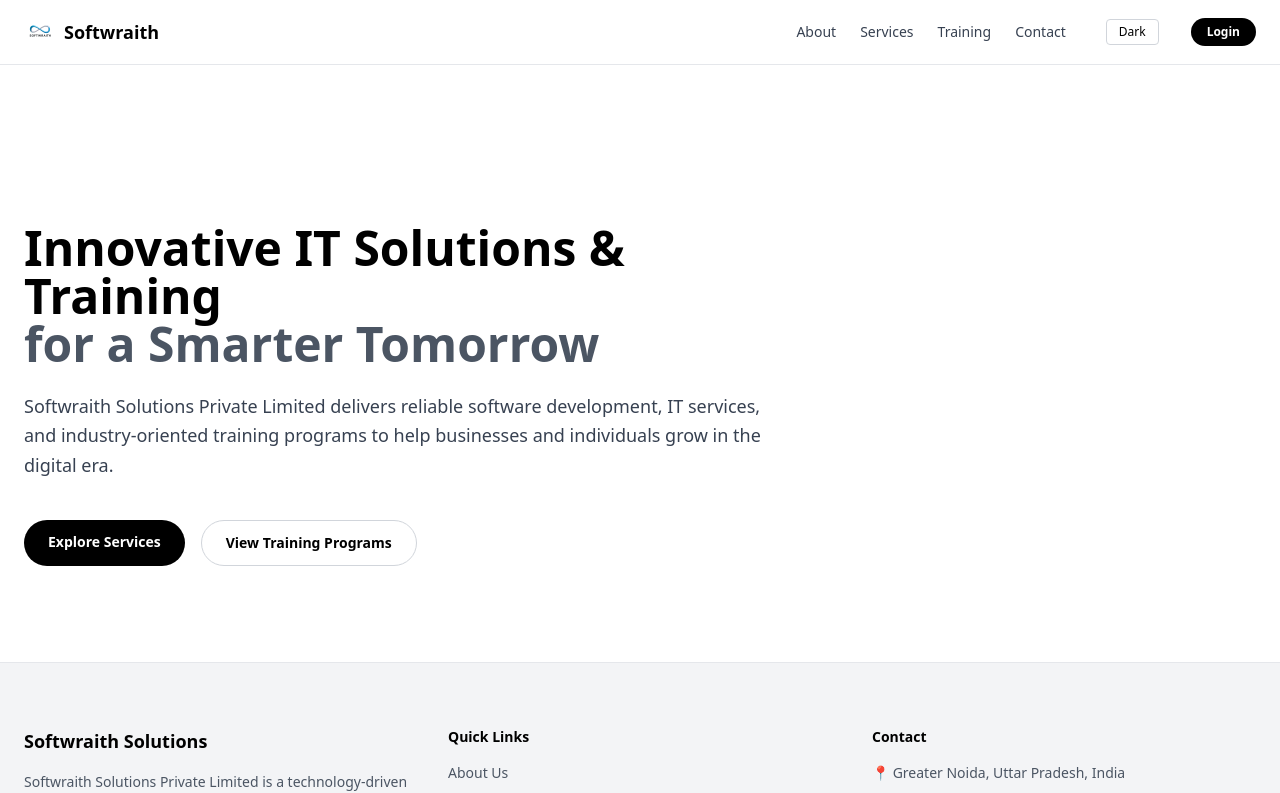
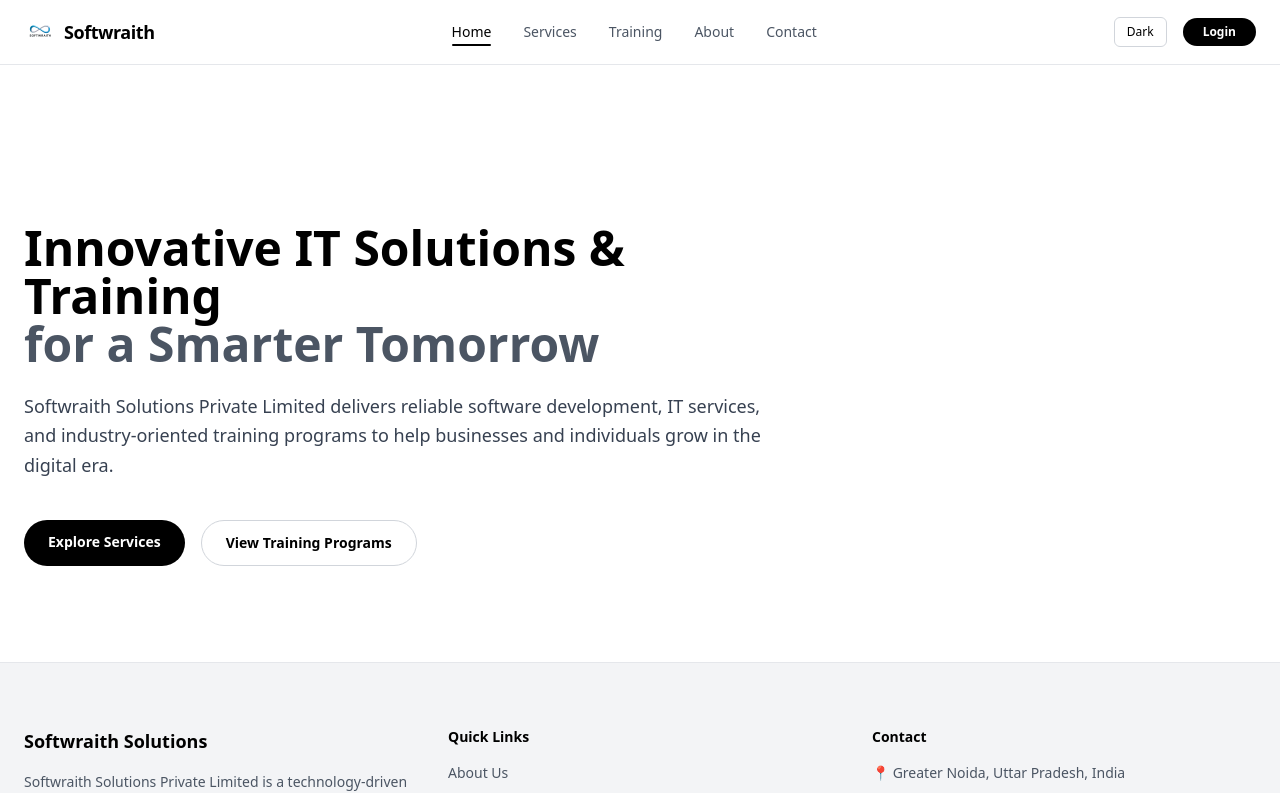
Before and after one commit to Softwraith-website/softwraith-frontend, a React (Vite) app: page / in a window 1280 px wide. Shown: the top 793 px of the page. Built offline with nearby package versions, Linux system fonts and the light colour scheme.

Commit message:
update navbar to modern startup style

```diff
--- a/src/components/Layout.jsx
+++ b/src/components/Layout.jsx
@@ -21,7 +21,7 @@ export default function Layout({ children }) {
     <div className="min-h-screen flex flex-col bg-white text-black dark:bg-black dark:text-white">
       <Navbar toggleTheme={toggleTheme} theme={theme} />
 
-      <main className="flex-1 pt-24">
+      <main className="pt-24">
         {children}
       </main>
 
--- a/src/components/Navbar.jsx
+++ b/src/components/Navbar.jsx
@@ -2,74 +2,63 @@ import { NavLink } from "react-router-dom";
 import logo from "../assets/logo.png";
 
 export default function Navbar({ toggleTheme, theme }) {
-  const linkClass =
-    "relative text-sm font-medium text-gray-700 dark:text-gray-300 hover:text-black dark:hover:text-white transition";
+  const base =
+    "relative text-sm font-medium transition-colors duration-200";
 
-  const activeClass =
-    "text-black dark:text-white after:content-[''] after:absolute after:-bottom-1 after:left-0 after:w-full after:h-[2px] after:bg-blue-600";
+  const inactive =
+    "text-gray-600 dark:text-gray-400 hover:text-black dark:hover:text-white";
+
+  const active =
+    "text-black dark:text-white after:absolute after:-bottom-1 after:left-0 after:h-[2px] after:w-full after:bg-black dark:after:bg-white after:rounded-full";
 
   return (
-    <nav className="fixed top-0 w-full bg-white/95 dark:bg-black/95 backdrop-blur border-b border-gray-200 dark:border-gray-800 z-50">
+    <nav className="fixed top-0 w-full z-50 bg-white/80 dark:bg-black/80 backdrop-blur-xl border-b border-gray-200 dark:border-gray-800">
       <div className="max-w-7xl mx-auto px-6 h-16 flex items-center justify-between">
 
         {/* Logo */}
         <NavLink to="/" className="flex items-center gap-2">
-          <img src={logo} alt="Softwraith" className="h-8 w-auto" />
-          <span className="font-semibold text-lg text-black dark:text-white">
+          <img src={logo} alt="Softwraith Logo" className="h-8 w-auto" />
+          <span className="font-semibold tracking-tight text-lg text-black dark:text-white">
             Softwraith
           </span>
         </NavLink>
 
-        {/* Nav Links */}
-        <div className="flex items-center gap-6">
-          <NavLink
-            to="/about"
-            className={({ isActive }) =>
-              isActive ? `${linkClass} ${activeClass}` : linkClass
-            }
-          >
-            About
-          </NavLink>
+        {/* Center Navigation */}
+        <div className="hidden md:flex items-center gap-8">
+          {[
+            { name: "Home", path: "/" },
+            { name: "Services", path: "/services" },
+            { name: "Training", path: "/training" },
+            { name: "About", path: "/about" },
+            { name: "Contact", path: "/contact" },
+          ].map((item) => (
+            <NavLink
+              key={item.name}
+              to={item.path}
+              end={item.path === "/"}
+              className={({ isActive }) =>
+                `${base} ${isActive ? active : inactive}`
+              }
+            >
+              {item.name}
+            </NavLink>
+          ))}
+        </div>
 
-          <NavLink
-            to="/services"
-            className={({ isActive }) =>
-              isActive ? `${linkClass} ${activeClass}` : linkClass
-            }
-          >
-            Services
-          </NavLink>
-
-          <NavLink
-            to="/training"
-            className={({ isActive }) =>
-              isActive ? `${linkClass} ${activeClass}` : linkClass
-            }
-          >
-            Training
-          </NavLink>
-
-          <NavLink
-            to="/contact"
-            className={({ isActive }) =>
-              isActive ? `${linkClass} ${activeClass}` : linkClass
-            }
-          >
-            Contact
-          </NavLink>
-
+        {/* Right Actions */}
+        <div className="flex items-center gap-4">
           {/* Theme Toggle */}
           <button
             onClick={toggleTheme}
-            className="ml-4 border border-gray-300 dark:border-gray-700 px-3 py-1 rounded text-xs text-black dark:text-white"
+            className="text-xs px-3 py-1.5 rounded-md border border-gray-300 dark:border-gray-700 text-black dark:text-white hover:bg-gray-100 dark:hover:bg-gray-900 transition"
           >
             {theme === "light" ? "Dark" : "Light"}
           </button>
 
-          {/* Login */}
+          {/* Login CTA */}
           <NavLink
             to="/login"
-            className="ml-2 bg-black text-white dark:bg-white dark:text-black px-4 py-1.5 rounded-full text-xs font-semibold"
+            className="px-5 py-1.5 rounded-full bg-black text-white dark:bg-white dark:text-black text-xs font-semibold hover:opacity-90 transition"
           >
             Login
           </NavLink>
```
